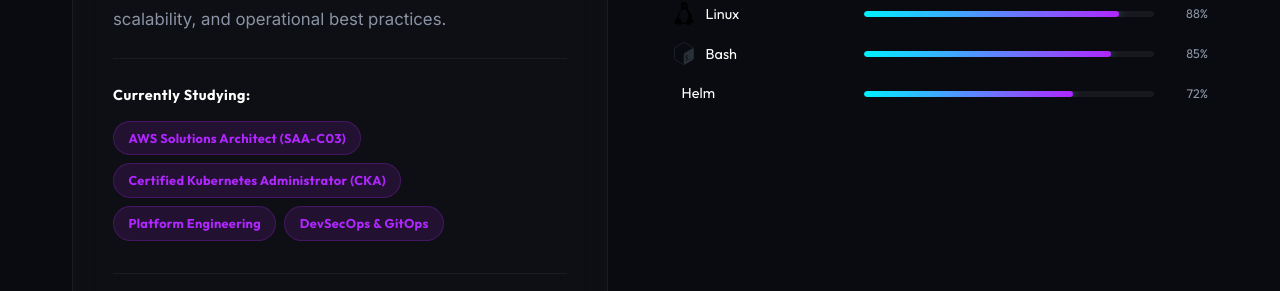
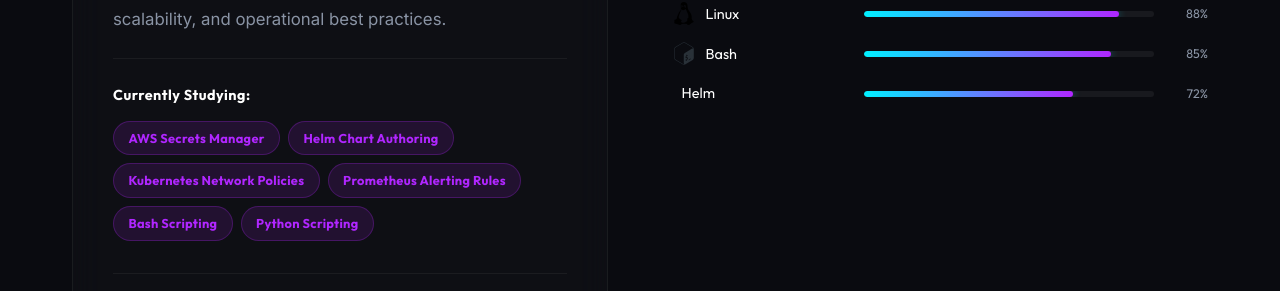
Before and after one commit to Sanket006/my-portfolio-website, a React (Vite) app: page / in a window 1280 px wide. Shown: the part 1680-1971 px from the top of the page. Built offline with nearby package versions, Linux system fonts and the light colour scheme.

Commit message:
Update currently learning section, resume path, and deployment info

```diff
--- a/src/components/About.jsx
+++ b/src/components/About.jsx
@@ -1,4 +1,4 @@
-import React, { useRef, useEffect, useState } from 'react';
+import { useRef, useEffect, useState } from 'react';
 import './About.css';
 
 const skills = [
@@ -17,10 +17,12 @@
 ];
 
 const learning = [
-  'AWS Solutions Architect (SAA-C03)',
-  'Certified Kubernetes Administrator (CKA)',
-  'Platform Engineering',
-  'DevSecOps & GitOps',
+  'AWS Secrets Manager',
+  'Helm Chart Authoring',
+  'Kubernetes Network Policies',
+  'Prometheus Alerting Rules',
+  'Bash Scripting',
+  'Python Scripting',
 ];
 
 const SkillBar = ({ skill, animate }) => (
--- a/src/components/Hero.jsx
+++ b/src/components/Hero.jsx
@@ -1,4 +1,4 @@
-import React, { useState, useEffect } from 'react';
+import { useState, useEffect } from 'react';
 import './Hero.css';
 import Terminal from './Terminal';
 
@@ -15,7 +15,7 @@
   const [displayed, setDisplayed] = useState('');
   const [isDeleting, setIsDeleting] = useState(false);
   const [charIndex, setCharIndex] = useState(0);
-  const resumeUrl = `${import.meta.env.BASE_URL}my_devops_resume.pdf`;
+  const resumeUrl = `${import.meta.env.BASE_URL}Sanket_Chopade_Devops_Engineer_Resume.pdf`;
 
   useEffect(() => {
     const currentRole = roles[roleIndex];
@@ -70,7 +70,7 @@
           </p>
           <div className="hero-cta">
             <a href="#projects" className="btn btn-primary">View Projects</a>
-            <a href={resumeUrl} download="Sanket_DevOps_Resume.pdf" className="btn btn-outline">Download Resume</a>
+            <a href={resumeUrl} download="Sanket_Chopade_Devops_Engineer_Resume.pdf" className="btn btn-outline">Download Resume</a>
           </div>
           <Terminal />
         </div>
--- a/src/components/Navbar.jsx
+++ b/src/components/Navbar.jsx
@@ -1,11 +1,11 @@
-import React, { useState, useEffect } from 'react';
+import { useState, useEffect } from 'react';
 import './Navbar.css';
 
 const Navbar = () => {
   const [scrolled, setScrolled] = useState(false);
   const [menuOpen, setMenuOpen] = useState(false);
   const [scrollProgress, setScrollProgress] = useState(0);
-  const resumeUrl = `${import.meta.env.BASE_URL}my_devops_resume.pdf`;
+  const resumeUrl = `${import.meta.env.BASE_URL}Sanket_Chopade_Devops_Engineer_Resume.pdf`;
 
   useEffect(() => {
     const handleScroll = () => {
@@ -39,7 +39,7 @@
         </ul>
 
         <div className="nav-right">
-          <a href={resumeUrl} download="Sanket_DevOps_Resume.pdf" className="btn btn-outline nav-btn">
+          <a href={resumeUrl} download="Sanket_Chopade_Devops_Engineer_Resume.pdf" className="btn btn-outline nav-btn">
             Resume
           </a>
           {/* Hamburger button (mobile only) */}
@@ -63,7 +63,7 @@
           <li><a href="#projects" onClick={handleNavClick}>Projects</a></li>
           <li><a href="#contact" onClick={handleNavClick}>Contact</a></li>
           <li>
-            <a href={resumeUrl} download="Sanket_DevOps_Resume.pdf" onClick={handleNavClick}>
+            <a href={resumeUrl} download="Sanket_Chopade_Devops_Engineer_Resume.pdf" onClick={handleNavClick}>
               Download Resume
             </a>
           </li>
```
Also changed, not shown: 2 other files (tests, documents, lock files or other folders).
